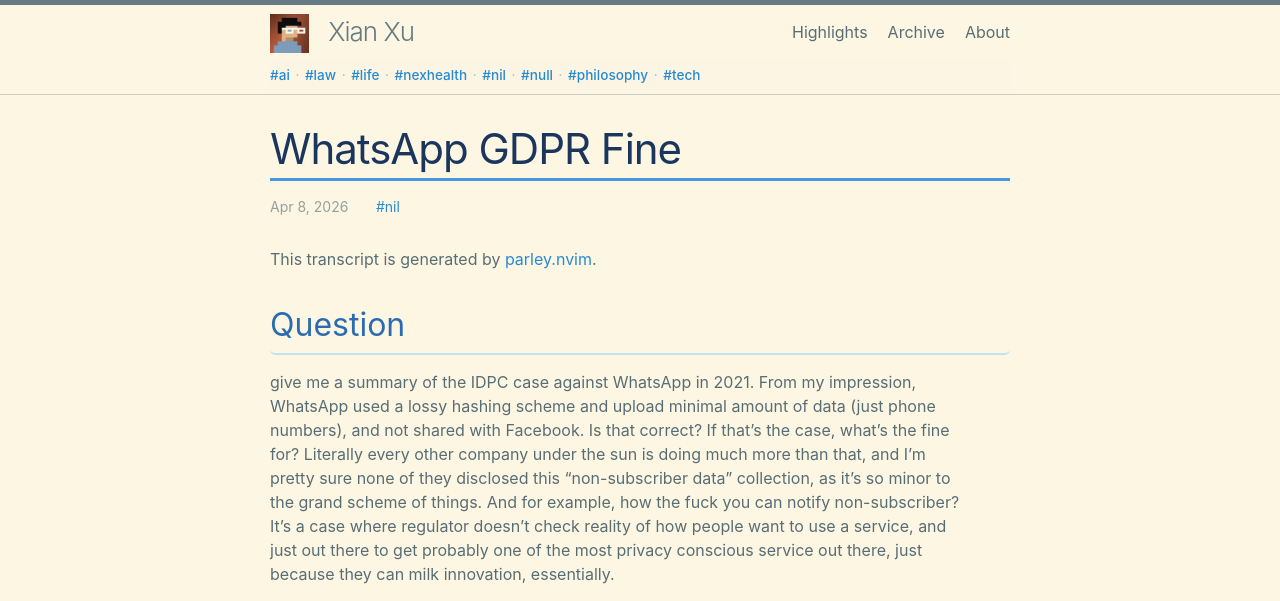
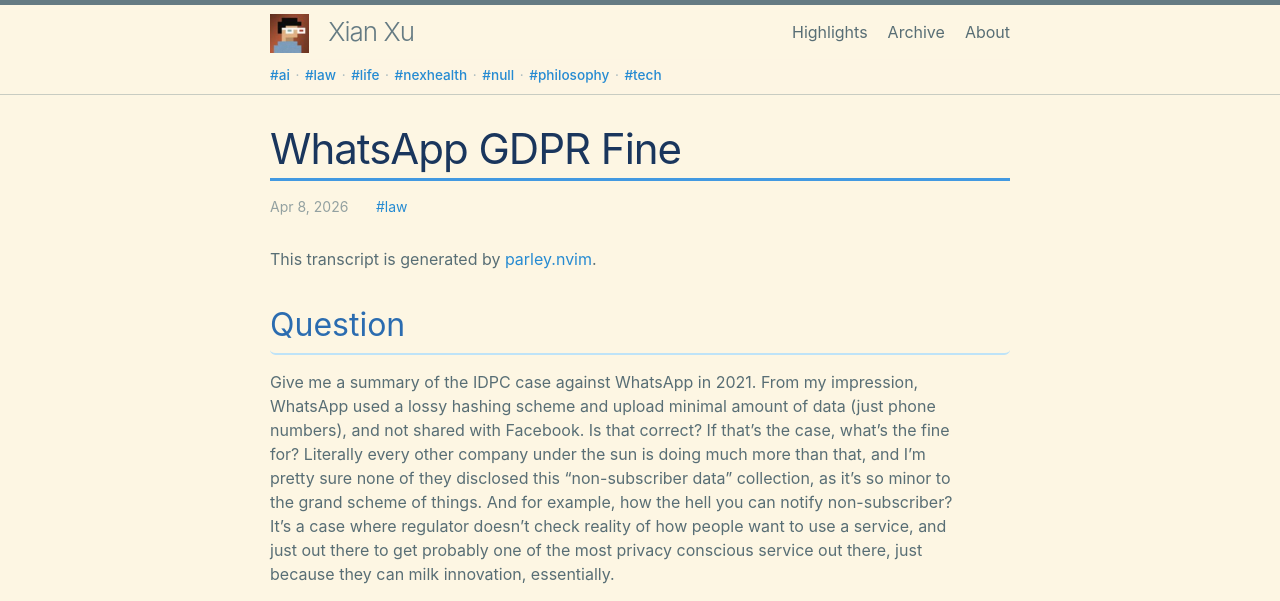
Before and after one commit to xianxu/xianxu.github.io, a Jekyll site: the page built from _posts/2026-04-08-whatsapp_gdpr_fine.markdown, in a window 1280 px wide and 900 px high. Shown: the top 601 px of the window. Built offline with Jekyll 4.4.1, drawn with Linux system fonts in a browser that asks for light colours; comment, search, counter and statistics services are not loaded; some of the changed text lies outside the part shown.

Commit message:
Sync latest _posts from remote land

```diff
--- a/_posts/2026-04-08-whatsapp_gdpr_fine.markdown
+++ b/_posts/2026-04-08-whatsapp_gdpr_fine.markdown
@@ -2,7 +2,7 @@
 layout: post
 title:  'WhatsApp GDPR Fine'
 date:   2026-04-08
-tags: [nil]
+tags: [law]
 comments: true
 ---
 
@@ -26,7 +26,7 @@
 
 ## Question
 
- give me a summary of the IDPC case against WhatsApp in 2021. From my impression, WhatsApp used a lossy hashing scheme and upload minimal amount of data (just phone numbers), and not shared with Facebook. Is that correct? If that's the case, what's the fine for? Literally every other company under the sun is doing much more than that, and I'm pretty sure none of they disclosed this "non-subscriber data" collection, as it's so minor to the grand scheme of things. And for example, how the fuck you can notify non-subscriber? It's a case where regulator doesn't check reality of how people want to use a service, and just out there to get probably one of the most privacy conscious service out there, just because they can milk innovation, essentially.
+ Give me a summary of the IDPC case against WhatsApp in 2021. From my impression, WhatsApp used a lossy hashing scheme and upload minimal amount of data (just phone numbers), and not shared with Facebook. Is that correct? If that's the case, what's the fine for? Literally every other company under the sun is doing much more than that, and I'm pretty sure none of they disclosed this "non-subscriber data" collection, as it's so minor to the grand scheme of things. And for example, how the hell you can notify non-subscriber? It's a case where regulator doesn't check reality of how people want to use a service, and just out there to get probably one of the most privacy conscious service out there, just because they can milk innovation, essentially.
 
 Do some research around this and tell me your opinion.
 
@@ -184,7 +184,7 @@
 
  Did WhatsApp mention "we access your contacts to help you connect with friends" somewhere. I don't care if it's scattered, it's simply not possible to describe how model software work, in a way layman can understand. That full description would inevitably be very long.
 
-This is not to really argue it can't be better, but rather, if you want to go full legalistic, you can fuck those companies whichever way you want, regardless of actual harm in real world.
+This is not to really argue it can't be better, but rather, if you want to go full legalistic, you can mess with those companies whichever way you want, regardless of actual harm in real world. Just don't pretend to be noble. Pretty sad.
 
 🤖:[Claude-Code-Opus]
 
```
Also changed, not shown: other parts of _posts/2026-04-08-whatsapp_gdpr_fine.markdown (+2 -0 lines).
